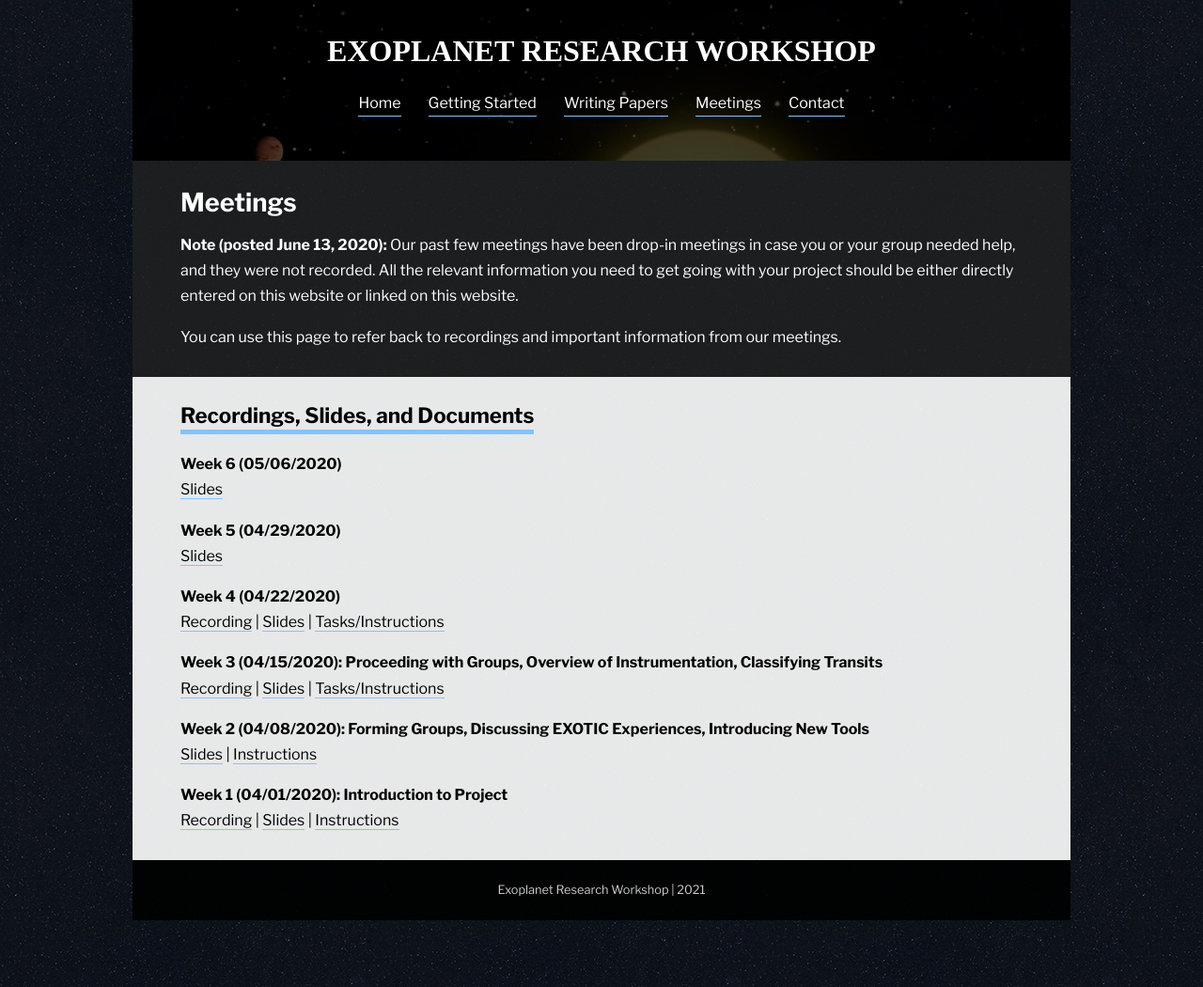
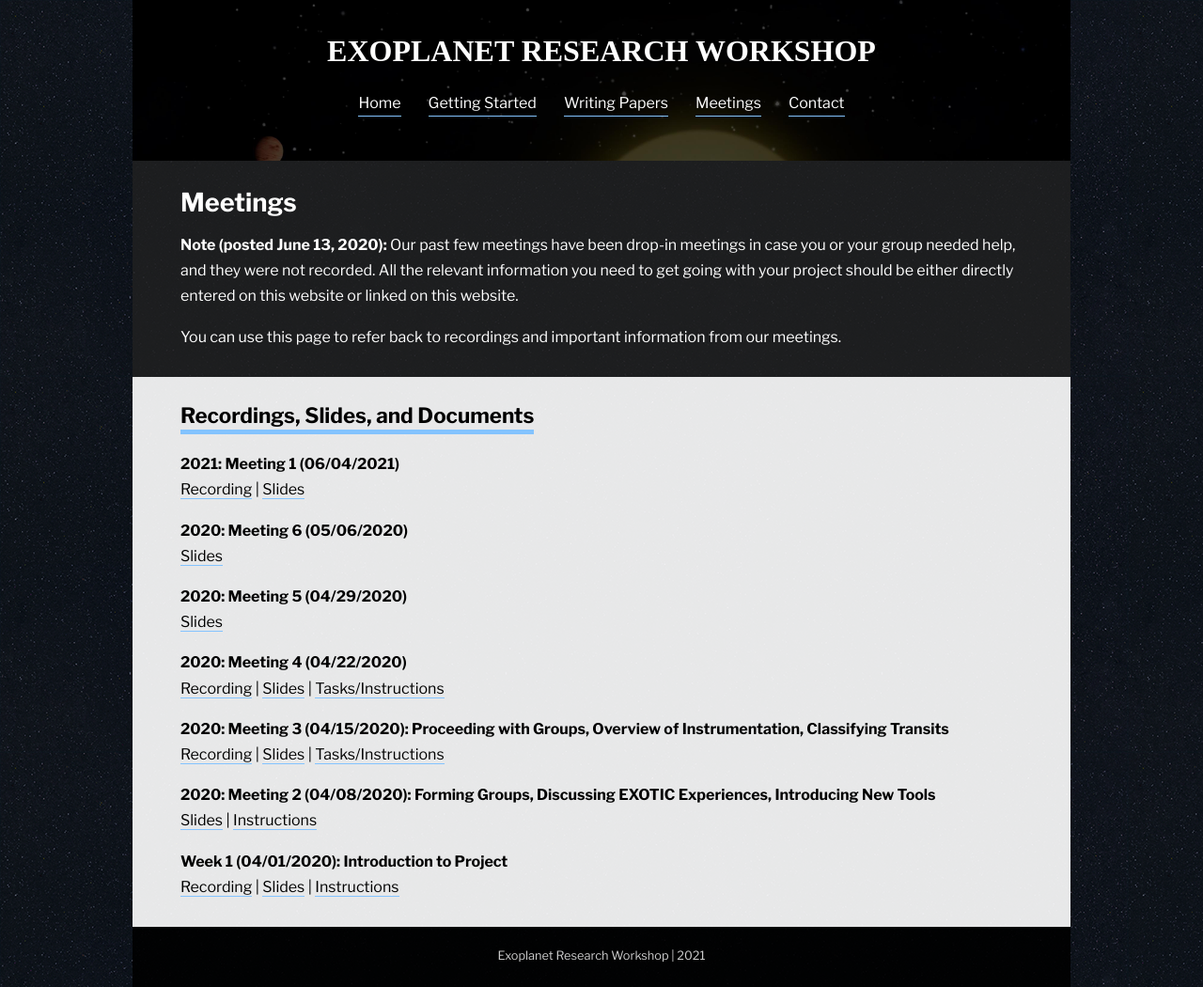
Before and after one commit to paigeyeung/exoplanetresearchworkshop, a Jekyll site: the page built from meetings.md, in a window 1280 px wide. Shown: the whole page at 94% size. Built offline with Jekyll 4.4.1, drawn with Linux system fonts in a browser that asks for light colours; some web fonts are replaced.

Commit message:
post new recording, update homepage

```diff
--- a/meetings.md
+++ b/meetings.md
@@ -17,23 +17,27 @@ You can use this page to refer back to recordings and important information from
 
 ## Recordings, Slides, and Documents
 
-**Week 6 (05/06/2020)**<br>
+**2021: Meeting 1 (06/04/2021)**<br>
+[Recording](https://mit.zoom.us/rec/share/We2sKB6VtBwQGxeNLXqiNofJ4ZeVCIGoOaCcyTRcC82QaDZUv9wgqNQExSxyTfs3.z-MwOw5q-ZZmqJXb){:target="_blank"} |
+[Slides](https://docs.google.com/presentation/d/1hXwGbASW8BhhQzyrP_5CudFSWo41FV0-MGjukd1CN8c/edit){:target="_blank"}
+
+**2020: Meeting 6 (05/06/2020)**<br>
 [Slides](https://docs.google.com/presentation/d/1awG3jgBT4AZ7g8q1tcr0UdZzT8J7uOww5KMNPj96klw/edit?usp=sharing){:target="_blank"}
 
-**Week 5 (04/29/2020)**<br>
+**2020: Meeting 5 (04/29/2020)**<br>
 [Slides](https://docs.google.com/presentation/d/16xA4ZfCgO9hUWngfYZLMrlqkrbz9SaynDN1-mTfHhCo/edit?usp=sharing){:target="_blank"}
 
-**Week 4 (04/22/2020)**<br>
+**2020: Meeting 4 (04/22/2020)**<br>
 [Recording](https://www.youtube.com/watch?v=8Rcvww3l4Xw&feature=youtu.be){:target="_blank"} |
 [Slides](https://docs.google.com/presentation/d/1TR5zDkGk4F0TUMnkbTr-Pw1eKtQY5gaoElxwYrIvNFc/edit?usp=sharing){:target="_blank"} |
 [Tasks/Instructions](https://docs.google.com/document/d/1Bl8x1cWRS_cJc2oFljb9NaK1Ps5YVv3XcK7tgvh97UQ/edit?usp=sharing){:target="_blank"}
 
-**Week 3 (04/15/2020): Proceeding with Groups, Overview of Instrumentation, Classifying Transits**<br>
+**2020: Meeting 3 (04/15/2020): Proceeding with Groups, Overview of Instrumentation, Classifying Transits**<br>
 [Recording](https://youtu.be/Dv3Qohk3Xjc){:target="_blank"} |
 [Slides](https://docs.google.com/presentation/d/1IyMO_ClHzxJPC2caoOVxgDxwnEDMoP9GkXdbzecKq3Y/edit?usp=sharing){:target="_blank"} |
 [Tasks/Instructions](https://docs.google.com/document/d/1E-r3EYDe-3a8I-v_I6EdpZYx4SJX5guC2FZG0qtIDmc/edit?usp=sharing){:target="_blank"}
 
-**Week 2 (04/08/2020): Forming Groups, Discussing EXOTIC Experiences, Introducing New Tools**<br>
+**2020: Meeting 2 (04/08/2020): Forming Groups, Discussing EXOTIC Experiences, Introducing New Tools**<br>
 [Slides](https://docs.google.com/presentation/d/1fcN9alNJefEe088UkIbOuU6Wnjoc6ANuVIlq1CrCwJ4/edit?usp=sharing){:target="_blank"} |
 [Instructions](https://docs.google.com/document/d/1eeHOUUWzGdqnjGcrdQWjdsOnXldMzAZCZPUTrDnUa_k/edit?usp=sharing){:target="_blank"}
 
```
Also changed, not shown: index.md (+6 -4 lines).
